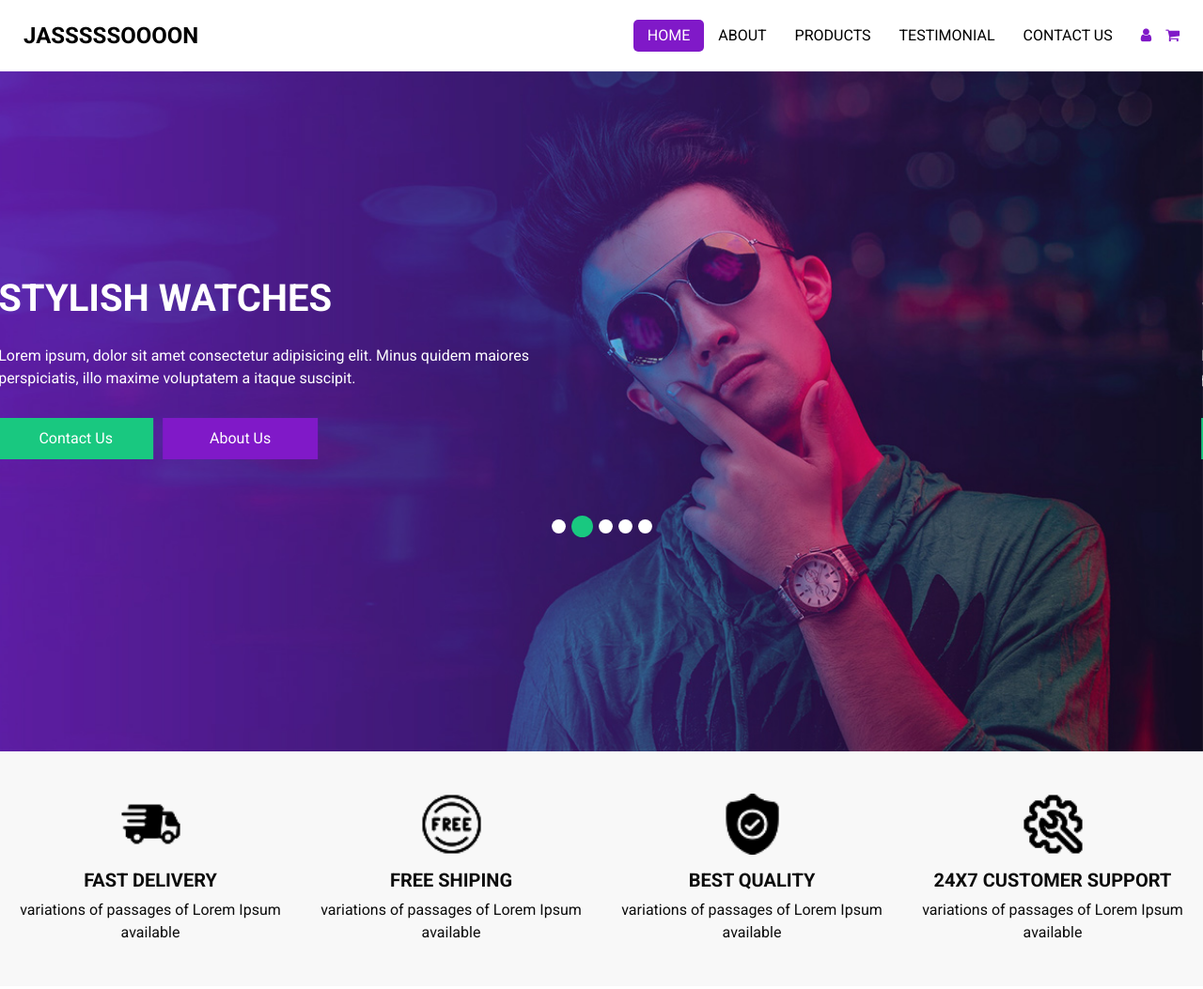
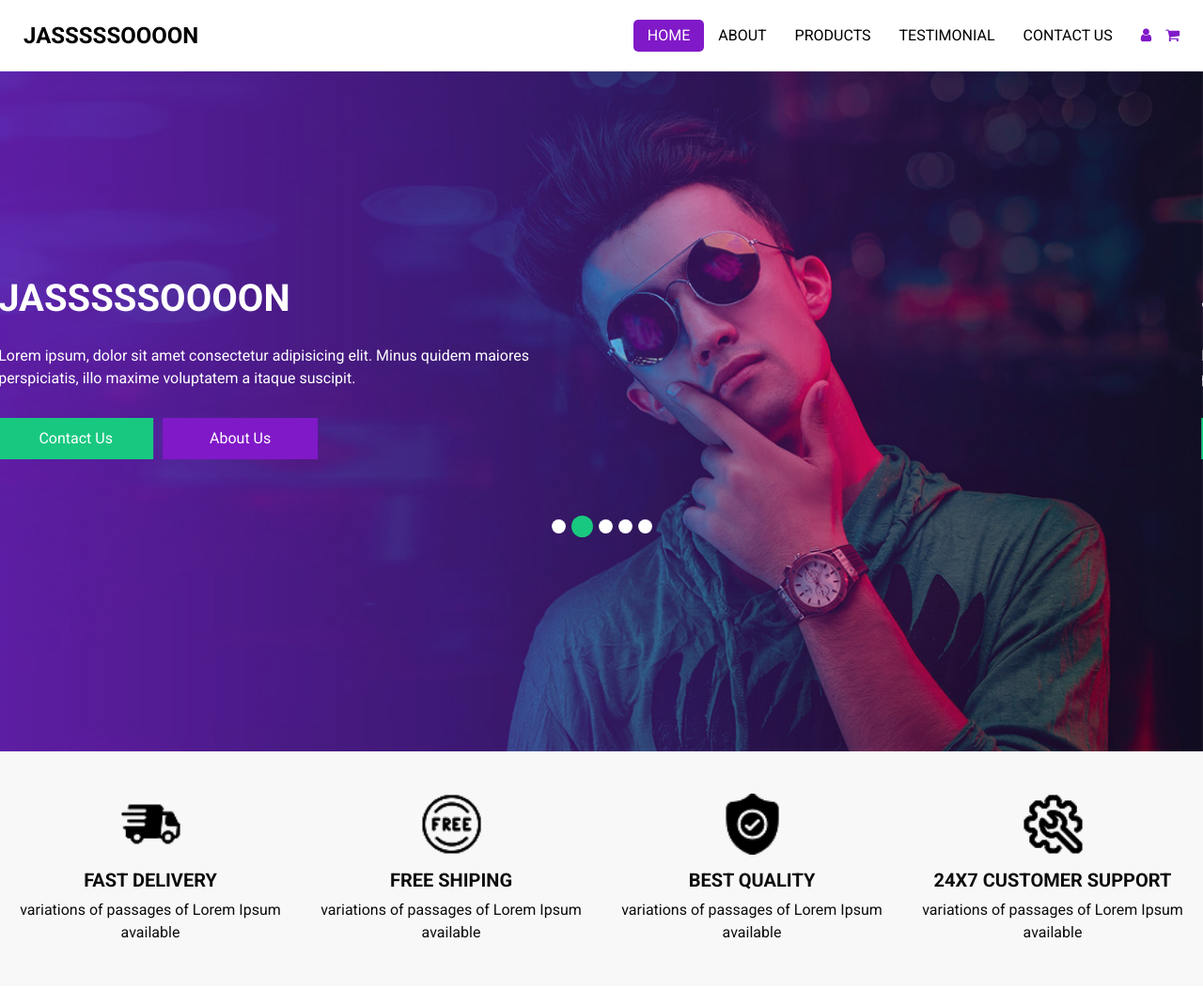
Before and after one commit to LuanaFarr/LuanaFarr.github.io, a plain HTML site: page index.html in a window 1280 px wide. Shown: the top 1053 px of the page at 94% size. Drawn offline with nearby package versions, Linux system fonts and the light colour scheme; some packages are replaced by stand-ins of ours.

Commit message:
Update index.html

```diff
--- a/index.html
+++ b/index.html
@@ -93,7 +93,7 @@
                 <div class="col-md-7">
                   <div class="detail-box">
                     <h1>
-                      Stylish Watches
+                      Jasssssoooon
                     </h1>
                     <p>
                       Lorem ipsum, dolor sit amet consectetur adipisicing elit. Minus quidem maiores perspiciatis, illo maxime voluptatem a itaque suscipit.
@@ -117,7 +117,7 @@
                 <div class="col-md-7">
                   <div class="detail-box">
                     <h1>
-                      Stylish Watches
+                      Jasssssoooon
                     </h1>
                     <p>
                       Lorem ipsum, dolor sit amet consectetur adipisicing elit. Minus quidem maiores perspiciatis, illo maxime voluptatem a itaque suscipit.
@@ -141,7 +141,7 @@
                 <div class="col-md-7">
                   <div class="detail-box">
                     <h1>
-                      Stylish Watches
+                      Jasssssoooon
                     </h1>
                     <p>
                       Lorem ipsum, dolor sit amet consectetur adipisicing elit. Minus quidem maiores perspiciatis, illo maxime voluptatem a itaque suscipit.
@@ -165,7 +165,7 @@
                 <div class="col-md-7">
                   <div class="detail-box">
                     <h1>
-                      Stylish Watches
+                      Jasssssoooon
                     </h1>
                     <p>
                       Lorem ipsum, dolor sit amet consectetur adipisicing elit. Minus quidem maiores perspiciatis, illo maxime voluptatem a itaque suscipit.
@@ -189,7 +189,7 @@
                 <div class="col-md-7">
                   <div class="detail-box">
                     <h1>
-                      Stylish Watches
+                      Jasssssoooon
                     </h1>
                     <p>
                       Lorem ipsum, dolor sit amet consectetur adipisicing elit. Minus quidem maiores perspiciatis, illo maxime voluptatem a itaque suscipit.
```
